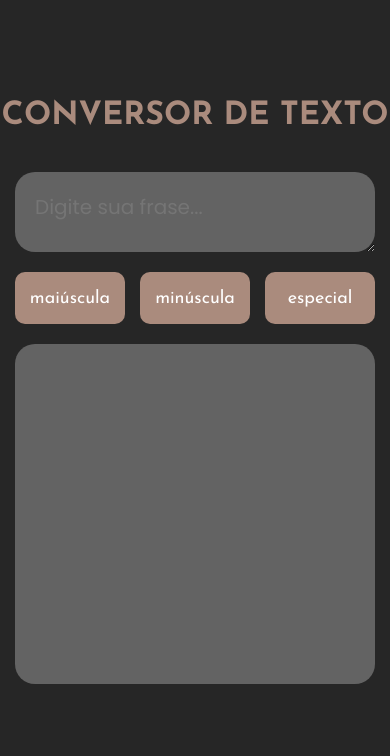
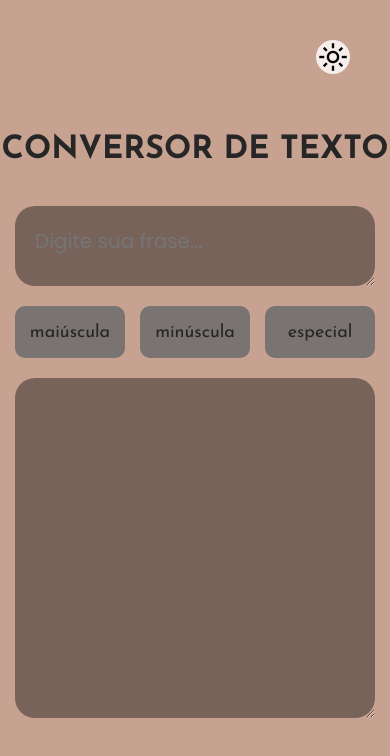
Before and after one commit to yayaflc/conversor-texto, a plain HTML site: page index.html in a window 390 px wide. Drawn offline with nearby package versions, Linux system fonts and the light colour scheme.

Commit message:
feat: toggle dark/light theme

```diff
--- a/index.html
+++ b/index.html
@@ -4,7 +4,13 @@
      <meta name="viewport" content="width=device-width, initial-scale=1">
      <title>Conversor de Texto</title>
      <link rel="stylesheet" href= "styles.css">
+     <link href="https://fonts.googleapis.com/css2?family=Material+Symbols+Outlined" rel="stylesheet" />
 </head>
+
+<header>
+    <button class="btn-theme material-symbols-outlined" type="button" data-theme-toggle aria-label="Change to light theme" onclick="toggleTheme()"> light_mode </button>
+</header>
+
 <body>
     <h1>Conversor de Texto</h1>
 
@@ -17,7 +23,7 @@
                 <button type="button" onclick="converterSpecial();">especial</button>
             </div>
 
-            <label id="resultado"></label>
+            <textarea id="resultado" disabled></textarea>
         </form>
     </div>
 
--- a/script.js
+++ b/script.js
@@ -25,3 +25,41 @@ function converterSpecial() {
         return palavra.charAt(0).toUpperCase() + palavra.slice(1);
     }).join(" ");
 }
+
+// dark mode/light mode
+var icon = document.querySelector("[data-theme-toggle]");
+loadTheme();
+
+function toggleTheme() {
+    let currentThemeSetting = document.querySelector("html").getAttribute("data-theme");
+
+    if (currentThemeSetting === "dark") {
+        document.querySelector("html").setAttribute("data-theme", "light");
+        currentThemeSetting = "light";
+        icon.innerText = "light_mode";
+
+        localStorage.setItem("theme", "light");
+    } else {
+        document.querySelector("html").setAttribute("data-theme", "dark");
+        icon.innerText = "dark_mode";
+
+        localStorage.setItem("theme", "dark");
+    }
+}
+
+function loadTheme () {
+    let SystemThemeSetting = window.matchMedia("(prefers-color-scheme: dark)").matches;
+
+    let currentThemeSetting = localStorage.getItem("theme");
+
+    if(currentThemeSetting === "dark" || (SystemThemeSetting === true && currentThemeSetting === null)) {
+        newTheme = "dark";
+        changeIcon = "dark_mode";
+    } else {
+        newTheme = "light";
+        changeIcon = "light_mode";
+    }
+
+    icon.innerText = changeIcon;
+    document.querySelector("html").setAttribute("data-theme", newTheme);
+}
--- a/styles.css
+++ b/styles.css
@@ -1,36 +1,67 @@
 @import url('https://fonts.googleapis.com/css2?family=Josefin+Sans:wght@400;500;700&family=Poppins:wght@400;600;700&display=swap');
 
 :root {
-    --cinza-claro: #636363;
-    --preto: #262626;
-    --branco: #FFFFFF;
-    --branco-opaco: #E0E0E0;
-    --bege: #AA8B7D;
-    --marrom: #78635A;
-
     --josefin: 'Josefin Sans', sans-serif;
     --poppins: 'Poppins', sans-serif;
+}
+
+[data-theme="light"] {
+    --card-color: #78635A;
+    --bg-color: #c7a291;
+    --tittle-color: #262626;
+    --text-color: #262626;
+    --btn-hover-color: #5b5655;
+    --btn-icon-theme: #000;
+    --btn-hover-icon: #ffffffcd;
+    --btn-color: #797371;
+}
+
+[data-theme="dark"] {
+    --card-color:#636363;
+    --bg-color:#262626;
+    --tittle-color: #AA8B7D;
+    --text-color: #E0E0E0;
+    --btn-hover-color: #78635A;
+    --btn-icon-theme: #fff;
+    --btn-hover-icon: #323232c4;
+    --btn-color: #AA8B7D;
 }
 
 * {
     margin: 0;
     padding: 0;
-    background-color: var(--preto);
+    background-color: var(--bg-color);
+}
+
+header {
+    display: flex;
+    justify-content: flex-end;
+    padding: 60px 120px 0 0;
+}
+
+.btn-theme {
+    border: none;
+    background: var(--btn-hover-icon);
+    border-radius: 50px;
+    cursor: pointer;
+    color: var(--btn-icon-theme);
+    font-size: 40px !important;
+    padding: 2px;
 }
 
 h1 {
-    color: var(--bege);
+    color: var(--tittle-color);
     font-family: var(--josefin);
     font-weight: 700;
     font-size: 64px;
     text-transform: uppercase;
     text-align: center;
-    padding-top: 184px;
+    padding-top: 100px;
 }
 
 textarea {
-    color: var(--branco-opaco);
-    background-color: var(--cinza-claro);
+    color: var(--text-color);
+    background-color: var(--card-color);
     font-family: var(--poppins);
     font-weight: 40px;
     font-size: 24px;
@@ -47,9 +78,9 @@ textarea {
     align-items: center;
 }
 
-button {
-    color: var(--branco);
-    background-color: var(--bege);
+.container > form > .buttons > button {
+    color: var(--text-color);
+    background-color: var(--btn-color);
     font-family: var(--josefin);
     font-size: 28px;
     width: 200px;
@@ -58,16 +89,16 @@ button {
     border: none;
 }
 
-button:hover {
-    background-color: var(--marrom);
-    color: var(--branco);
+.container > form > .buttons > button:hover {
+    background-color: var(--btn-hover-color);
+    color: var(--text-color);
     cursor: pointer;
     transition: 0.6s;
 }
 
-label {
-    color: var(--branco-opaco);
-    background-color: var(--cinza-claro);
+#resultado {
+    color: var(--text-color);
+    background-color: var(--card-color);
     font-family: var(--poppins);
     font-weight: 40px;
     font-size: 24px;
@@ -98,12 +129,13 @@ form {
     flex-direction: row;
     justify-content: space-between;
     width: 100%;
+    user-select: none;
 }
 
 @media (max-width: 880px) {
     h1 {
         font-size: 48px;
-        padding-top: 100px;
+        padding-top: 80px;
     }
 
     textarea {
@@ -113,13 +145,13 @@ form {
         min-width: 500px;
     }
 
-    label {
+    #resultado {
         font-size: 24px;
         width: 500px;
         height: 300px;
     }
 
-    button {
+    .container > form > .buttons > button {
        font-size: 24px;
        width: 170px;
     }
@@ -128,7 +160,7 @@ form {
 @media (max-width: 580px) {
     h1 {
         font-size: 32px;
-        padding-top: 100px;
+        padding-top: 60px;
     }
 
     textarea {
@@ -138,14 +170,23 @@ form {
         min-width: 320px;
     }
 
-    label {
+    #resultado {
         font-size: 20px;
         width: 320px;
         height: 300px;
     }
 
-    button {
+    .container > form > .buttons > button {
        font-size: 18px;
        width: 110px;
     }
+
+    header {
+        padding: 40px 40px 0 0;
+    }
+
+    .btn-theme {
+        font-size: 30px !important;
+
+    }
 }
```
